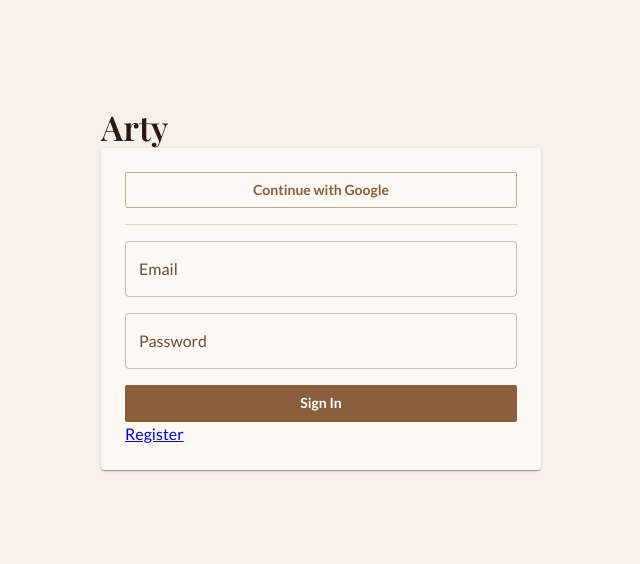
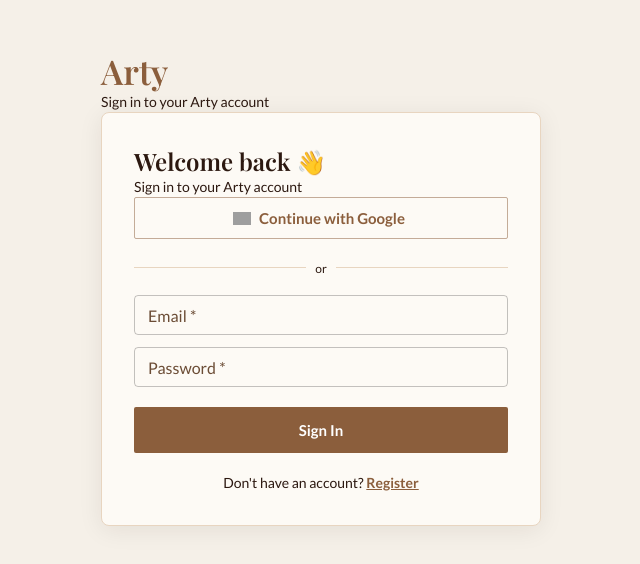
Before and after one commit to Hebaade/Arty, a React (Vite) app: page /login in a window 1280 px wide. Shown: the part 112-676 px from the top of the page, without its empty margins (319-959 px from the left). Built offline with nearby package versions, Linux system fonts and the light colour scheme; no server answers; grey boxes are pictures that could not be loaded.

Commit message:
fix: styling

```diff
--- a/src/Pages/Login.jsx
+++ b/src/Pages/Login.jsx
@@ -24,9 +24,7 @@ const Login = () => {
   const [loading, setLoading] = useState(false);
 
   const handleGoogleLogin = async () => {
-    setError("");
-    setLoading(true);
-
+    setError(""); setLoading(true);
     try {
       const result = await signInWithPopup(auth, googleProvider);
       const u = result.user;
@@ -48,9 +46,7 @@ const Login = () => {
 
   const handleEmailLogin = async (e) => {
     e.preventDefault();
-    setError("");
-    setLoading(true);
-
+    setError(""); setLoading(true);
     try {
       const result = await signInWithEmailAndPassword(auth, email, password);
 
@@ -70,35 +66,119 @@ const Login = () => {
   };
 
   return (
-    <Box sx={{ minHeight: "100vh", display: "flex", alignItems: "center", justifyContent: "center" }}>
+    <Box sx={{
+      minHeight: "100vh",
+      bgcolor: "background.default",
+      display: "flex",
+      alignItems: "center",
+      justifyContent: "center",
+      px: 2, py: 4,
+    }}>
       <Box sx={{ width: "100%", maxWidth: 440 }}>
 
-        <Typography variant="h4" textAlign="center">Arty</Typography>
+        <Typography
+          variant="h4" fontWeight={800} textAlign="center" mb={1}
+          sx={{
+            fontFamily: "'Playfair Display', serif",
+            color: "primary.main",
+            cursor: "pointer"
+          }}
+          onClick={() => navigate("/")}
+        >
+          Arty
+        </Typography>
 
-        <Paper sx={{ p: 3 }}>
+        <Typography textAlign="center" color="text.secondary" mb={4} variant="body2">
+          {t("auth.sign_in_subtitle")}
+        </Typography>
 
-          {error && <Alert severity="error">{error}</Alert>}
+        <Paper sx={{
+          p: { xs: 3, sm: 4 },
+          borderRadius: 2,
+          border: "1px solid",
+          borderColor: "divider",
+          boxShadow: "0 4px 24px rgba(44,24,16,0.08)",
+        }}>
 
-          <Button fullWidth variant="outlined" onClick={handleGoogleLogin} sx={{ mb: 2 }}>
+          <Typography variant="h5" fontWeight={700} mb={0.5}
+            sx={{ fontFamily: "'Playfair Display', serif" }}>
+            {t("auth.welcome_back")}
+          </Typography>
+
+          <Typography variant="body2" color="text.secondary" mb={3}>
+            {t("auth.sign_in_subtitle")}
+          </Typography>
+
+          {error && <Alert severity="error" sx={{ mb: 2 }}>{error}</Alert>}
+
+          <Button
+            fullWidth
+            variant="outlined"
+            size="large"
+            onClick={handleGoogleLogin}
+            disabled={loading}
+            startIcon={
+              <img src="https://www.gstatic.com/firebasejs/ui/2.0.0/images/auth/google.svg" width={18} />
+            }
+            sx={{
+              mb: 2,
+              textTransform: "none",
+              fontWeight: 600
+            }}
+          >
             {t("auth.google")}
           </Button>
 
-          <Divider sx={{ mb: 2 }} />
+          <Divider sx={{ mb: 2 }}>
+            <Typography variant="caption" color="text.secondary">or</Typography>
+          </Divider>
 
           <Box component="form" onSubmit={handleEmailLogin}>
-            <TextField fullWidth label={t("auth.email")}
-              value={email} onChange={(e) => setEmail(e.target.value)} sx={{ mb: 2 }} />
+            <TextField
+              fullWidth
+              label={t("auth.email")}
+              type="email"
+              size="small"
+              value={email}
+              onChange={(e) => setEmail(e.target.value)}
+              sx={{ mb: 1.5 }}
+              required
+            />
 
-            <TextField fullWidth label={t("auth.password")} type="password"
-              value={password} onChange={(e) => setPassword(e.target.value)} sx={{ mb: 2 }} />
+            <TextField
+              fullWidth
+              label={t("auth.password")}
+              type="password"
+              size="small"
+              value={password}
+              onChange={(e) => setPassword(e.target.value)}
+              sx={{ mb: 2.5 }}
+              required
+            />
 
-            <Button fullWidth variant="contained" type="submit" disabled={loading}>
-              {loading ? <CircularProgress size={20} /> : t("auth.sign_in")}
+            <Button
+              fullWidth
+              variant="contained"
+              type="submit"
+              size="large"
+              disabled={loading}
+              sx={{
+                textTransform: "none",
+                fontWeight: 700,
+                py: 1.2
+              }}
+            >
+              {loading
+                ? <CircularProgress size={22} color="inherit" />
+                : t("auth.sign_in")}
             </Button>
           </Box>
 
-          <Typography textAlign="center" mt={2}>
-            <Link to="/register">{t("auth.register")}</Link>
+          <Typography variant="body2" sx={{ mt: 2.5, textAlign: "center" }}>
+            {t("auth.no_account")}{" "}
+            <Link to="/register" style={{ color: "#8B5E3C", fontWeight: 600 }}>
+              {t("auth.register")}
+            </Link>
           </Typography>
 
         </Paper>
--- a/src/Pages/Register.jsx
+++ b/src/Pages/Register.jsx
@@ -26,9 +26,7 @@ const Register = () => {
   const [loading, setLoading] = useState(false);
 
   const handleGoogleRegister = async () => {
-    setError("");
-    setLoading(true);
-
+    setError(""); setLoading(true);
     try {
       const result = await signInWithPopup(auth, googleProvider);
       const u = result.user;
@@ -50,9 +48,7 @@ const Register = () => {
 
   const handleRegister = async (e) => {
     e.preventDefault();
-    setError("");
-    setLoading(true);
-
+    setError(""); setLoading(true);
     try {
       const result = await createUserWithEmailAndPassword(auth, email, password);
       await updateProfile(result.user, { displayName: name });
@@ -73,38 +69,132 @@ const Register = () => {
   };
 
   return (
-    <Box sx={{ minHeight: "100vh", display: "flex", alignItems: "center", justifyContent: "center" }}>
+    <Box sx={{
+      minHeight: "100vh",
+      bgcolor: "background.default",
+      display: "flex",
+      alignItems: "center",
+      justifyContent: "center",
+      px: 2, py: 4,
+    }}>
       <Box sx={{ width: "100%", maxWidth: 440 }}>
 
-        <Typography variant="h4" textAlign="center">Arty</Typography>
+        <Typography
+          variant="h4"
+          fontWeight={800}
+          textAlign="center"
+          mb={1}
+          sx={{
+            fontFamily: "'Playfair Display', serif",
+            color: "primary.main",
+            cursor: "pointer"
+          }}
+          onClick={() => navigate("/")}
+        >
+          Arty
+        </Typography>
 
-        <Paper sx={{ p: 3 }}>
+        <Typography textAlign="center" color="text.secondary" mb={4} variant="body2">
+          {t("auth.register_subtitle")}
+        </Typography>
 
-          {error && <Alert severity="error">{error}</Alert>}
+        <Paper sx={{
+          p: { xs: 3, sm: 4 },
+          borderRadius: 2,
+          border: "1px solid",
+          borderColor: "divider",
+          boxShadow: "0 4px 24px rgba(44,24,16,0.08)",
+        }}>
 
-          <Button fullWidth variant="outlined" onClick={handleGoogleRegister} sx={{ mb: 2 }}>
+          <Typography variant="h5" fontWeight={700} mb={0.5}
+            sx={{ fontFamily: "'Playfair Display', serif" }}>
+            {t("auth.create_account")}
+          </Typography>
+
+          <Typography variant="body2" color="text.secondary" mb={3}>
+            {t("auth.register_subtitle")}
+          </Typography>
+
+          {error && <Alert severity="error" sx={{ mb: 2 }}>{error}</Alert>}
+
+          <Button
+            fullWidth
+            variant="outlined"
+            size="large"
+            onClick={handleGoogleRegister}
+            disabled={loading}
+            startIcon={
+              <img src="https://www.gstatic.com/firebasejs/ui/2.0.0/images/auth/google.svg" width={18} />
+            }
+            sx={{
+              mb: 2,
+              textTransform: "none",
+              fontWeight: 600
+            }}
+          >
             {t("auth.google")}
           </Button>
 
-          <Divider sx={{ mb: 2 }} />
+          <Divider sx={{ mb: 2 }}>
+            <Typography variant="caption" color="text.secondary">or</Typography>
+          </Divider>
 
           <Box component="form" onSubmit={handleRegister}>
-            <TextField fullWidth label={t("auth.full_name")}
-              value={name} onChange={(e) => setName(e.target.value)} sx={{ mb: 2 }} />
+            <TextField
+              fullWidth
+              label={t("auth.full_name")}
+              size="small"
+              value={name}
+              onChange={(e) => setName(e.target.value)}
+              sx={{ mb: 1.5 }}
+              required
+            />
 
-            <TextField fullWidth label={t("auth.email")}
-              value={email} onChange={(e) => setEmail(e.target.value)} sx={{ mb: 2 }} />
+            <TextField
+              fullWidth
+              label={t("auth.email")}
+              type="email"
+              size="small"
+              value={email}
+              onChange={(e) => setEmail(e.target.value)}
+              sx={{ mb: 1.5 }}
+              required
+            />
 
-            <TextField fullWidth label={t("auth.password")} type="password"
-              value={password} onChange={(e) => setPassword(e.target.value)} sx={{ mb: 2 }} />
+            <TextField
+              fullWidth
+              label={t("auth.password")}
+              type="password"
+              size="small"
+              value={password}
+              onChange={(e) => setPassword(e.target.value)}
+              sx={{ mb: 2.5 }}
+              required
+            />
 
-            <Button fullWidth variant="contained" type="submit" disabled={loading}>
-              {loading ? <CircularProgress size={20} /> : t("auth.create_btn")}
+            <Button
+              fullWidth
+              variant="contained"
+              type="submit"
+              size="large"
+              disabled={loading}
+              sx={{
+                textTransform: "none",
+                fontWeight: 700,
+                py: 1.2
+              }}
+            >
+              {loading
+                ? <CircularProgress size={22} color="inherit" />
+                : t("auth.create_btn")}
             </Button>
           </Box>
 
-          <Typography textAlign="center" mt={2}>
-            <Link to="/login">{t("auth.sign_in_link")}</Link>
+          <Typography variant="body2" sx={{ mt: 2.5, textAlign: "center" }}>
+            {t("auth.already_account")}{" "}
+            <Link to="/login" style={{ color: "#8B5E3C", fontWeight: 600 }}>
+              {t("auth.sign_in_link")}
+            </Link>
           </Typography>
 
         </Paper>
```
